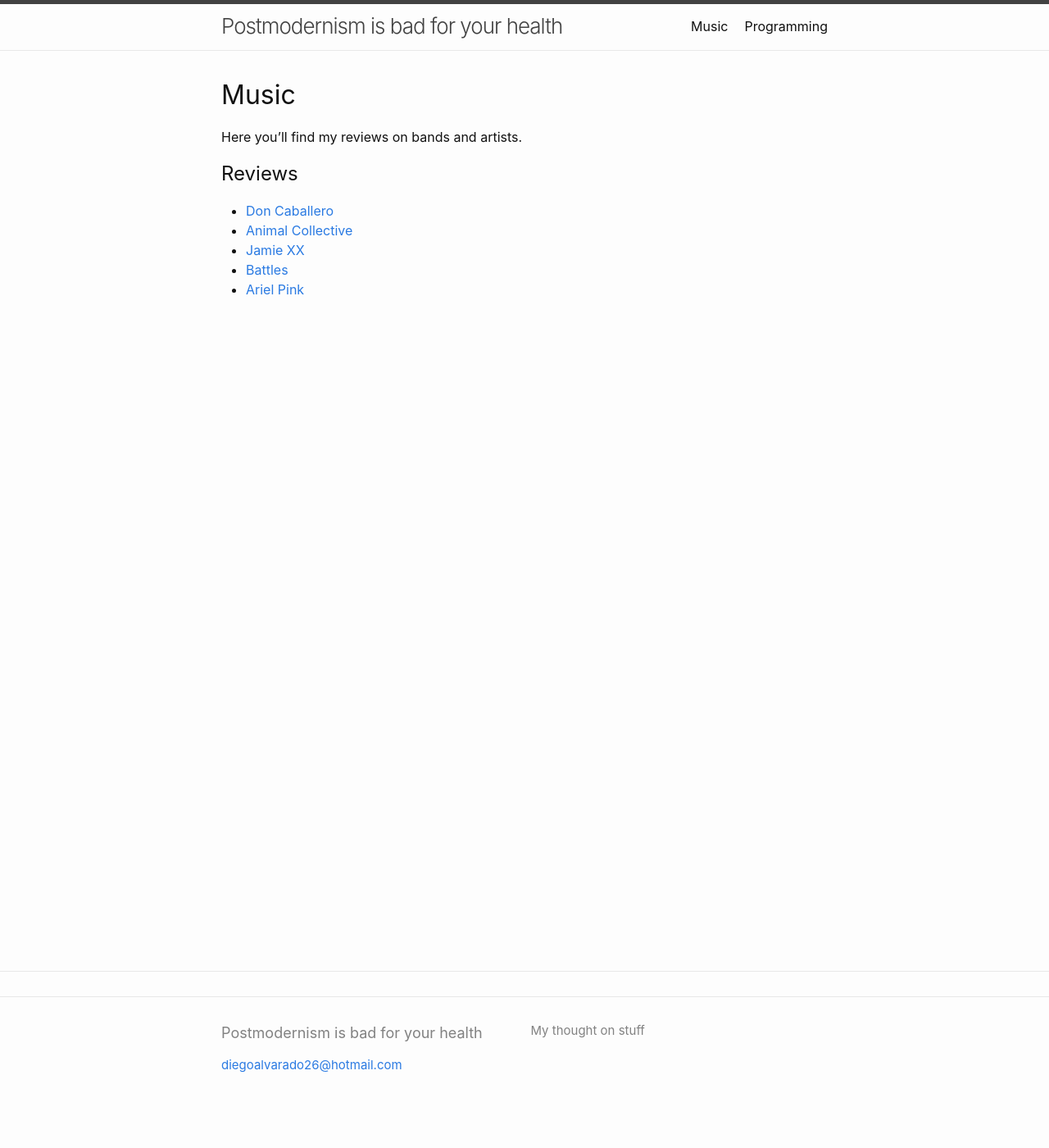
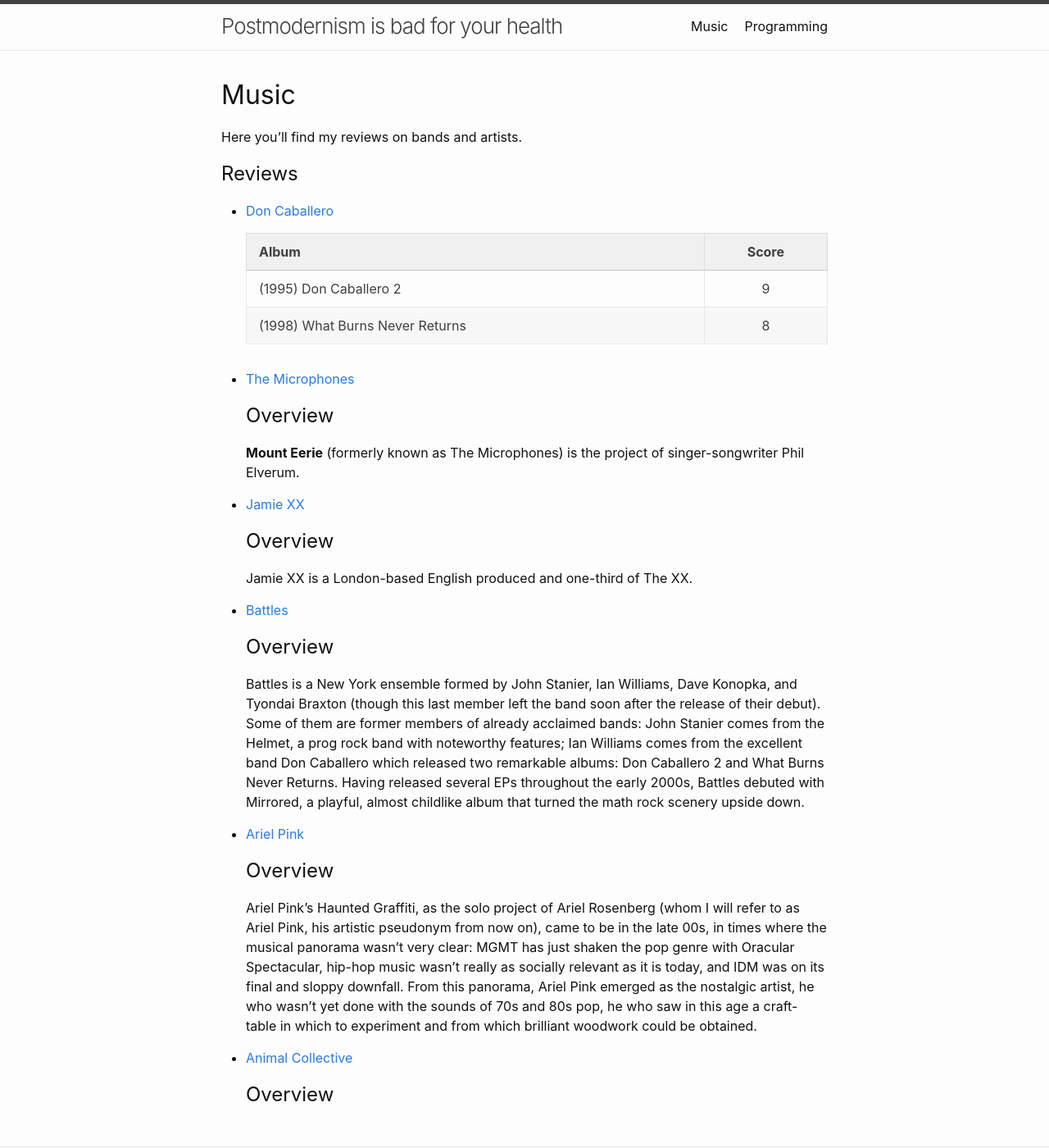
Before and after one commit to ogeid26/blog, a Jekyll site: the page built from pages/music.md, in a window 1280 px wide and 1400 px high. Shown: the whole window at 82% size. Built offline with Jekyll 4.4.1, drawn with Linux system fonts in a browser that asks for light colours; our own code applies the rules of GitHub Pages for plain Markdown files.

Commit message:
Addes Microphones

```diff
--- a/_includes/head.html
+++ b/_includes/head.html
@@ -4,6 +4,7 @@
   <meta name="viewport" content="width=device-width, initial-scale=1">
   {%- seo -%}
   <link rel="stylesheet" href="{{ "/assets/css/style.css" | relative_url }}">
+  <link href="https://fonts.googleapis.com/css?family=Ubuntu+Mono" rel="stylesheet">
   {%- feed_meta -%}
   {%- if jekyll.environment == 'production' and site.google_analytics -%}
     {%- include google-analytics.html -%}
--- /dev/null
+++ b/_posts/music/reviews/2018-07-13-The-Microphones.md
@@ -0,0 +1,20 @@
+---
+title: The Microphones
+category: music
+subcategory: review
+---
+
+## Overview
+**Mount Eerie** (formerly known as The Microphones) is the project of singer-songwriter Phil Elverum.
+
+
+## The Glow Pt. 2
+Coming from late 90s, Elverum keeps the lo fi aesthetic alive, but rather delves into what could be categorized as freak folk (though lacking the kicking and screaming of, say, Animal Collective's Sung Tongs). The three first songs in the album, I Want Wind to Blow, The Glow Pt.2, and The Moon are diamonds: the way in which Elverum takes the folksy, singer-songwriter genre he is known for, and twists it (gently), carelessly juxtaposing the main melody with experimentation (I Want Wind to Blow); remains unfamiliar to the formal structure of a song (The Moon); or constructing upon noise and finding climax in the acoustic (The Glow Pt. 2). Elverum's style hasn't changed: he is still the shy, depressed man he presents himself as in Don't Wake Me Up, or even in early recordings, but his approach toward is does change. I believe it is the product of the inherent experimentation of the middle 90s (the album was recorded during the 1998 - 1990 period): how was him to take a stand in favour or against the embracement of experimentation, when his own genre allows for very limited freedom? In a way, he answers this through The Glow Pt.2, by asserting that:
+
+* Folk can break boundaries: the formal song structure is gone in this album. Most songs in the album are 1 or 2 minutes long, and sometimes songs flow seamlessly into one another ( (Something) and Deep). Even within a song there are sudden breaks, which mark the end of one section and the start of another one;
+
+* Experimentation need not be pervasive: there are many approaches to musique concrete, not all albums must be Danse Manatees or Twin Infinitives, and Elverum understands this and shows how experimentation can be inserted into the genre in an organic manner (e.g. I Want to Be Cold, Samurai Sword). He even dips his feet into drone (in Deep), with debatable results;
+
+As a result of the experimentation Elverum delves into, The Glow Pt.2 fits in many genres: some songs pull it close to rock (I Am Bored), some to folk (I Want Wind to Blow), and some even to proto-dream pop (or late shoegaze) (Samurai Sword), and, perhaps one of the most important characteristics of the album: they complement one another. The Glow Pt.2, i would argue, is conceptual and non-conceptual at the same time: its songs habit a shared space, but have no common traits that distinguish them. Sometimes songs have a motif (I'll not Contain You, You'll be in the Air), and sometimes they are just pointless interludes (i don't want to call them filler) (both instrumental cuts, Map, and, in a certain way, Headless Horseman).
+
+Alas, with this album Elverum creates an instantly recognizable mood, a non-theme: the songs live in a cold, warm yet restless, blue forest. The standout moments are among folk's brightest, but having a 20-song album to be uniformally consistent is an almost impossible task even for Phil, and this is reflected in the short, aimless, and short-scoped cuts on the album.
--- a/_posts/music/reviews/2018-08-18-Don-Caballero.md
+++ b/_posts/music/reviews/2018-08-18-Don-Caballero.md
@@ -3,6 +3,11 @@ title: Don Caballero
 category: music
 subcategory: review
 ---
+
+| Album            |      Score     |
+| :---            |     :---:      |
+| (1995) Don Caballero 2  | 9    |
+| (1998) What Burns Never Returns  | 8   |
 
 ## Overview
 Don Caballero was an American instrumental and progressive rock band formed in 1991 and disbanded in 2009. They released two of the most influential math rock albums: **Don Caballero 2** and **What Burns Never Returns**.
@@ -18,6 +23,7 @@ Don Caballero features the talents of Damon "Che" Fitzgerald on drums,  Matt Jen
 Don Caballero 2 isn't an easy-going album. It features many movements hidden withing single songs, sudden pace changes, heavy syncopation, instrument dissonance (reminiscent of the Magic Band in Trout Mask Replica), atypical time signatures, and unorthodox instrument-picking (please refer to Please Tokyo, Please This is Tokyo 7:17).
 
 When i think of complexity, i think of Don Caballero's exercise in controlled chaos in this album. The concept of  "musical complexity" mustn't be a simile for virtuosity. For instance, many consider Jimi Hendrix or Billy Gibbons (of ZZ Top) as the greatest guitarists of all time. And, in a way, they are. But not for their creativity, but for their virtuosity: they could play many notes very fast. But listen to any of their efforts, and their music is hardly challenging: it features the usual 4/4 beats, (a bit plain) traditional song structures, etc. These are musicians that defined the sound stream rock would follow in the 70s and 80s. But what about the sound that rock would follow in the future?
+
 
 
 Don Caballero 2's music is analogous to the cardinality of the real number: it's infinite because we don't even know how to start! Grab 1, and there'll be a smaller number. Grab 0.0000001, and there'll be a smaller number. Grab 10^(-50), and there'll be a smaller number. Alas, there are no real starting and end points in the parts of Don Caballero 2's tracks (mainly because de facto there are no song parts). To cover any of the songs present in there is to learn how to play several different tracks and then mesh them together.
--- /dev/null
+++ b/_sass/_variables.scss
@@ -0,0 +1,29 @@
+/* system typefaces */
+$serif                        : Times, serif !default;
+$sans-serif                   : -apple-system, BlinkMacSystemFont, "Roboto", "Segoe UI", "Helvetica Neue", "Lucida Grande", Arial, sans-serif !default;
+$monospace                    : Monaco, Consolas, "Lucida Console", monospace !default;
+
+/* sans serif typefaces */
+$sans-serif-narrow            : $sans-serif !default;
+$helvetica                    : Helvetica, "Helvetica Neue", Arial, sans-serif !default;
+
+/* serif typefaces */
+$georgia                      : Georgia, serif !default;
+$times                        : Times, serif !default;
+$bodoni                       : "Bodoni MT", serif !default;
+$calisto                      : "Calisto MT", serif !default;
+$garamond                     : Garamond, serif !default;
+
+$global-font-family           : $sans-serif !default;
+$header-font-family           : $sans-serif !default;
+$caption-font-family          : $serif !default;
+
+/* type scale */
+$type-size-1                  : 2.441em !default;  // ~39.056px
+$type-size-2                  : 1.953em !default;  // ~31.248px
+$type-size-3                  : 1.563em !default;  // ~25.008px
+$type-size-4                  : 1.25em !default;   // ~20px
+$type-size-5                  : 1em !default;      // ~16px
+$type-size-6                  : 0.75em !default;   // ~12px
+$type-size-7                  : 0.6875em !default; // ~11px
+$type-size-8                  : 0.625em !default;  // ~10px
--- a/_sass/minima.scss
+++ b/_sass/minima.scss
@@ -3,6 +3,7 @@
 // Define defaults for each variable.
 
 $base-font-family: -apple-system, BlinkMacSystemFont, "Segoe UI", Roboto, Helvetica, Arial, sans-serif, "Apple Color Emoji", "Segoe UI Emoji", "Segoe UI Symbol" !default;
+//$base-font-family: 'Ubuntu Mono', monospace;
 $base-font-size:   16px !default;
 $base-font-weight: 400 !default;
 $small-font-size:  $base-font-size * 0.875 !default;
--- /dev/null
+++ b/assets/css/main.scss
@@ -0,0 +1,8 @@
+---
+---
+
+@import "minima";
+
+.site-header {
+ background-color: red;
+}
--- a/pages/music.md
+++ b/pages/music.md
@@ -12,5 +12,6 @@ Here you'll find my reviews on bands and artists.
 <li>
 <a href="{{ site.url }}{{site.baseurl}}{{ post.url }}">{{ post.title }}</a>
 </li>
+<p>{{ post.excerpt }}</p>
 {% endfor %}
 </ul>
```
Also changed, not shown: _posts/music/reviews/2018-06-10-Animal-Collective.md (renamed from _posts/music/reviews/2018-6-15-Animal-Collective.md), _posts/music/reviews/2018-06-10-Ariel-Pink.md (renamed from _posts/music/reviews/2018-6-10-Ariel-Pink.md), _posts/music/reviews/2018-06-10-Battles.md (renamed from _posts/music/reviews/2018-6-10-Battles.md), _posts/music/reviews/2018-06-11-Jamie-XX.md (renamed from _posts/music/reviews/2018-6-11-Jamie-XX.md).
